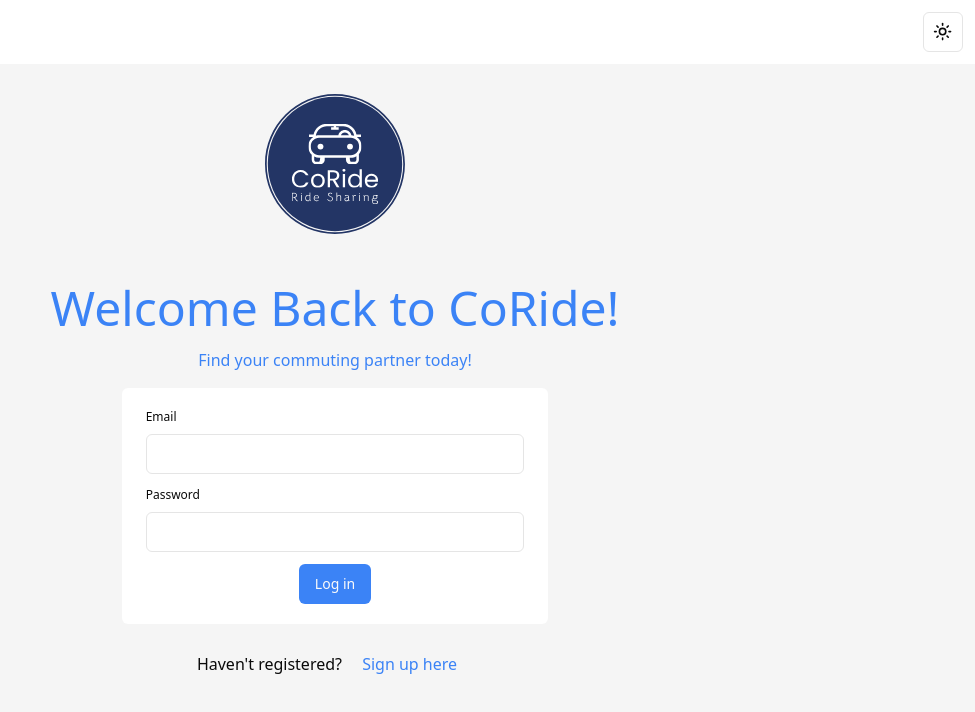
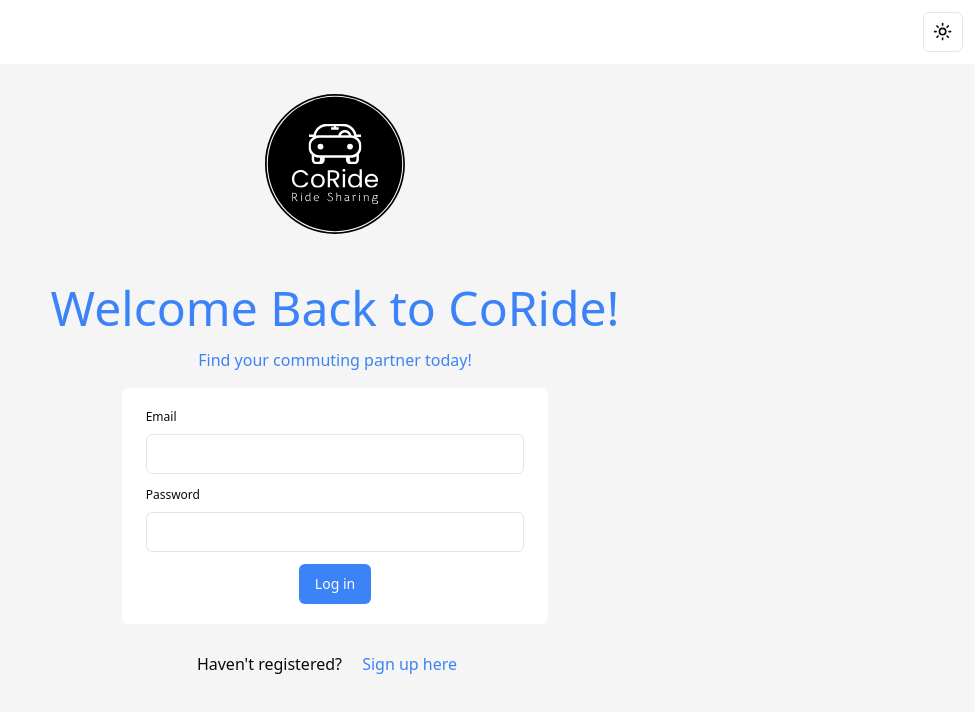
Before and after one commit to joshua-rdrgz/transporthacks, a Next.js app in the folder packages/client/: page /login in a window 1280 px wide. Shown: the top 712 px of the page, without its empty margins (305-1280 px from the left). Built offline with nearby package versions, Linux system fonts and the light colour scheme.

Commit message:
change color logo to black

```diff
--- a/packages/client/src/ui/logo.tsx
+++ b/packages/client/src/ui/logo.tsx
@@ -31,10 +31,10 @@ export const Logo: React.FC<ILogoProps> = ({ figureClassName, size }) => {
     theme === 'system'
       ? systemTheme === 'dark'
         ? '/logo-white.svg'
-        : '/logo-color.svg'
+        : '/logo-black.svg'
       : theme === 'dark'
       ? '/logo-white.svg'
-      : '/logo-color.svg';
+      : '/logo-black.svg';
 
   return (
     <figure className={cn('mx-auto', figureClassName)}>
```
Also changed, not shown: packages/client/public/logo-black.svg (added), packages/client/public/logo-color.svg (deleted).
